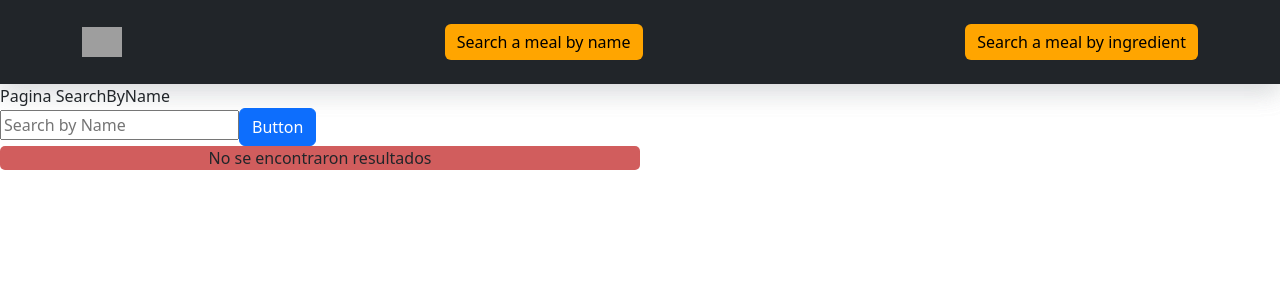
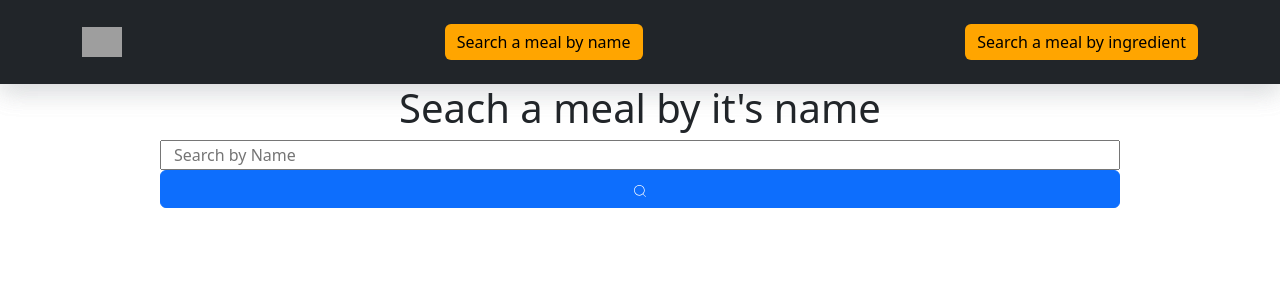
Before and after one commit to Atablo/TheMealDB-React, a React (Create React App) app: page /searchByName in a window 1280 px wide. Shown: the top 300 px of the page. Built offline with nearby package versions, Linux system fonts and the light colour scheme; grey boxes are pictures that could not be loaded.

Commit message:
React Icons added,better implementation and updates on SearchResults info and working on styles

```diff
--- a/package.json
+++ b/package.json
@@ -11,6 +11,7 @@
     "prop-types": "^15.8.1",
     "react": "^18.2.0",
     "react-dom": "^18.2.0",
+    "react-icons": "^5.0.1",
     "react-router-dom": "^6.22.1",
     "react-scripts": "5.0.1",
     "web-vitals": "^2.1.4"
--- a/src/Components/SearchByName/SearchByName.jsx
+++ b/src/Components/SearchByName/SearchByName.jsx
@@ -1,4 +1,5 @@
 import React, { useState } from 'react';
+import { CiSearch } from 'react-icons/ci';
 import { getMealsByName } from '../../services/searchByName';
 import MealList from '../MealList/MealList';
 import SearchResultsInfo from '../SearchResultsInfo/SearchResultsInfo';
@@ -7,6 +8,7 @@ export default function SearchByName() {
   const [formField, setFormField] = useState();
   const [listaResultante, setListaResultante] = useState([]);
   const [resultsCount, setResultsCount] = useState(0);
+  const [searchButtonClicked, setSearchButtonClicked] = useState(false);
 
   const countResults = (results) => {
     if (results) { setResultsCount(results.length); } else { setResultsCount(0); }
@@ -16,17 +18,23 @@ export default function SearchByName() {
     setFormField(event.target.value);
   };
   const searchMealsByName = () => {
+    // esto es para poner lo de la búsqueda a true
+
     getMealsByName(formField).then(
       (json) => {
         setListaResultante(json.meals);
         countResults(json.meals);
+        setSearchButtonClicked(true);
       },
     );
   };
 
   return (
     <>
-      <div>Pagina SearchByName</div>
+      <div>
+        <h1 className="text-center">Seach a meal by it&apos;s name</h1>
+      </div>
+      <div className="row w-75 mx-auto">
         <input
           type="text"
           name=""
@@ -38,18 +46,31 @@ export default function SearchByName() {
           type="button"
           className="btn btn-primary"
           onClick={searchMealsByName}
+          aria-label="Search"
         >
-        Button
+          <p className="mb-0 fw-bold"><CiSearch /></p>
+
         </button>
+      </div>
+      <div className="container">
         {/* Esto es para que si existe algo más en la lista lo pinte */}
         {resultsCount
           ? (
             <>
-            <SearchResultsInfo numResultados={resultsCount} />
+              <SearchResultsInfo
+                numResultados={resultsCount}
+                searchButtonClicked={searchButtonClicked}
+              />
               <MealList mealsToPrint={listaResultante} />
             </>
           )
-        : <SearchResultsInfo numResultados={resultsCount} />}
+          : (
+            <SearchResultsInfo
+              numResultados={resultsCount}
+              searchButtonClicked={searchButtonClicked}
+            />
+          )}
+      </div>
     </>
   );
 }
--- a/src/Components/SearchResultsInfo/SearchResultsInfo.jsx
+++ b/src/Components/SearchResultsInfo/SearchResultsInfo.jsx
@@ -2,20 +2,26 @@ import PropTypes from 'prop-types';
 import React from 'react';
 import './SearchResultsInfo.css';
 
-export default function SearchResultsInfo({ numResultados }) {
-  return (
-
-    numResultados === 0 ? (
+export default function SearchResultsInfo({ numResultados, searchButtonClicked }) {
+  /* Aqui lo que pretendo hacer es un condicional de 3 opciones,
+  para que al inicio no me muestre ningún mensaej */
+  if (numResultados > 0 && searchButtonClicked) {
+    return (
+      <div className="infoPanel success">
+        <p>Número de resultados: {numResultados}</p>
+      </div>
+    );
+  }
+  if (numResultados === 0 && searchButtonClicked) {
+    return (
       <div className="infoPanel error">
         <p>No se encontraron resultados</p>
       </div>
-    ) : (
-      <div className="infoPanel success">
-        <p>Número de resultados: {numResultados}</p>
-      </div>
-    )
-  );
+    );
+  } return null;
 }
+
 SearchResultsInfo.propTypes = {
   numResultados: PropTypes.number.isRequired,
+  searchButtonClicked: PropTypes.bool.isRequired,
 };
```
Also changed, not shown: 1 other file (tests, documents, lock files or other folders). Lines whose indentation alone changed are shown as unchanged.
